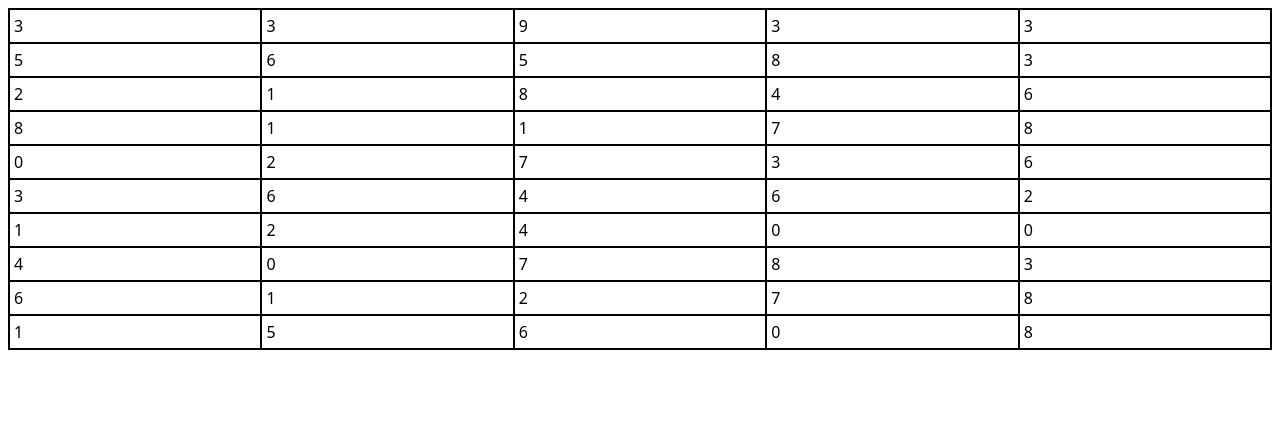
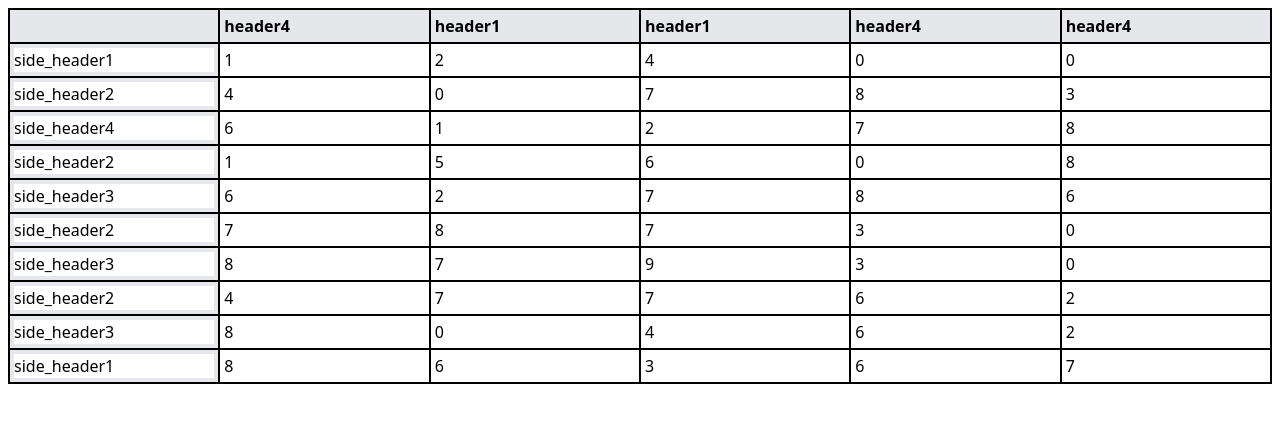
Before and after one commit to neet-007/chartsApp, a React (Vite) app: page / in a window 1280 px wide. Shown: the top 422 px of the page. Built offline with nearby package versions, Linux system fonts and the light colour scheme.

Commit message:
added more styling to the spreadsheet

```diff
--- a/src/components/data/Spreadsheet.tsx
+++ b/src/components/data/Spreadsheet.tsx
@@ -1,6 +1,25 @@
 import { ComponentProps, FC, useState } from "react";
 
+const HEADERS = [
+	"header1",
+	"header2",
+	"header3",
+	"header4",
+];
+const SIDE_HEADERS = [
+	"side_header1",
+	"side_header2",
+	"side_header3",
+	"side_header4",
+];
+
 export const Spreadsheet: FC<ComponentProps<"div">> = () => {
+	const [headers, setHeaders] = useState<string[]>(
+		Array.from({ length: 5 }).map(() => HEADERS[Math.floor(Math.random() * HEADERS.length)])
+	);
+	const [sideHeaders, setSideHeaders] = useState<string[]>(
+		Array.from({ length: 10 }).map(() => SIDE_HEADERS[Math.floor(Math.random() * SIDE_HEADERS.length)])
+	);
 	const [data, setData] = useState<(number)[][]>(
 		Array.from({ length: 10 })
 			.map(() => Array.from({ length: 5 })
@@ -21,21 +40,140 @@ export const Spreadsheet: FC<ComponentProps<"div">> = () => {
 		})
 	}
 
+	function onHeaderChange(cell: number, v: string) {
+		if (headers[cell] === v) {
+			return
+		}
+
+		setHeaders(prev => {
+			const newData = [...prev];
+			newData[cell] = v;
+
+			return newData
+		})
+	}
+
+	function onSideHeaderChange(cell: number, v: string) {
+		if (sideHeaders[cell] === v) {
+			return
+		}
+
+		setSideHeaders(prev => {
+			const newData = [...prev];
+			newData[cell] = v;
+
+			return newData
+		})
+	}
+
 	return (
 		<table className="flex flex-col border-1 border-black border-collapse">
+			<thead>
+				<tr className="flex">
+					<th className={`
+					border-1 border-black
+					basis-full
+					bg-gray-200
+					p-1`}></th>
+					{
+						headers.map((x, i) => (
+							<th key={`header-${x}-${i}`}
+								className={`
+								border-1 border-black
+								bg-gray-200
+								basis-full
+								p-1`}
+								style={{
+									position: "relative",
+								}}>
+								<div onClick={() => alert('hh')}
+									style={{
+										position: "absolute",
+										bottom: 0,
+										right: 0,
+										width: "6px",
+										height: "6px",
+										cursor: "crosshair"
+									}}
+								>
+								</div>
+								<input type="text"
+									defaultValue={x}
+									className={`w-full
+										outline-none
+										hover:outline-blue-400
+									    focus:outline-blue-400
+									    active:outline-blue-400
+									bg-transparent
+									`}
+									onBlur={e => {
+										onHeaderChange(i, e.target.value)
+									}}
+								/>
+							</th>
+						))
+					}
+				</tr>
+			</thead>
 			<tbody>
 				{
 					data.map((x, i) => (
 						<tr key={`row-${x}-${i}`}
 							className={`flex w-full
 								   `}>
+							<td className={`
+									border-1 border-black
+									basis-full
+									bg-gray-200
+									p-1`}
+								style={{
+									position: "relative"
+								}}
+							>
+
+								<div onClick={() => alert('hh')}
+									style={{
+										position: "absolute",
+										bottom: 0,
+										right: 0,
+										width: "6px",
+										height: "6px",
+										cursor: "crosshair"
+									}}
+								>
+								</div>
+								<input type="text" defaultValue={sideHeaders[i]}
+									className={`w-full
+										outline-none
+										hover:outline-blue-400
+									    focus:outline-blue-400
+									    active:outline-blue-400`}
+									onBlur={e => {
+										onSideHeaderChange(i, e.target.value)
+									}}
+								/>
+							</td>
 							{
 								x.map((y, j) => (
 									<td key={`data-${x}-${y}-${j}`}
 										className={`
 									border-1 border-black
 									basis-full
-									p-1`}>
+									p-1`}
+										style={{
+											position: "relative"
+										}}>
+										<div onClick={() => alert('hh')}
+											style={{
+												position: "absolute",
+												bottom: 0,
+												right: 0,
+												width: "6px",
+												height: "6px",
+												cursor: "crosshair"
+											}}
+										>
+										</div>
 										<input type="text" defaultValue={y}
 											className={`w-full
 										outline-none
```
